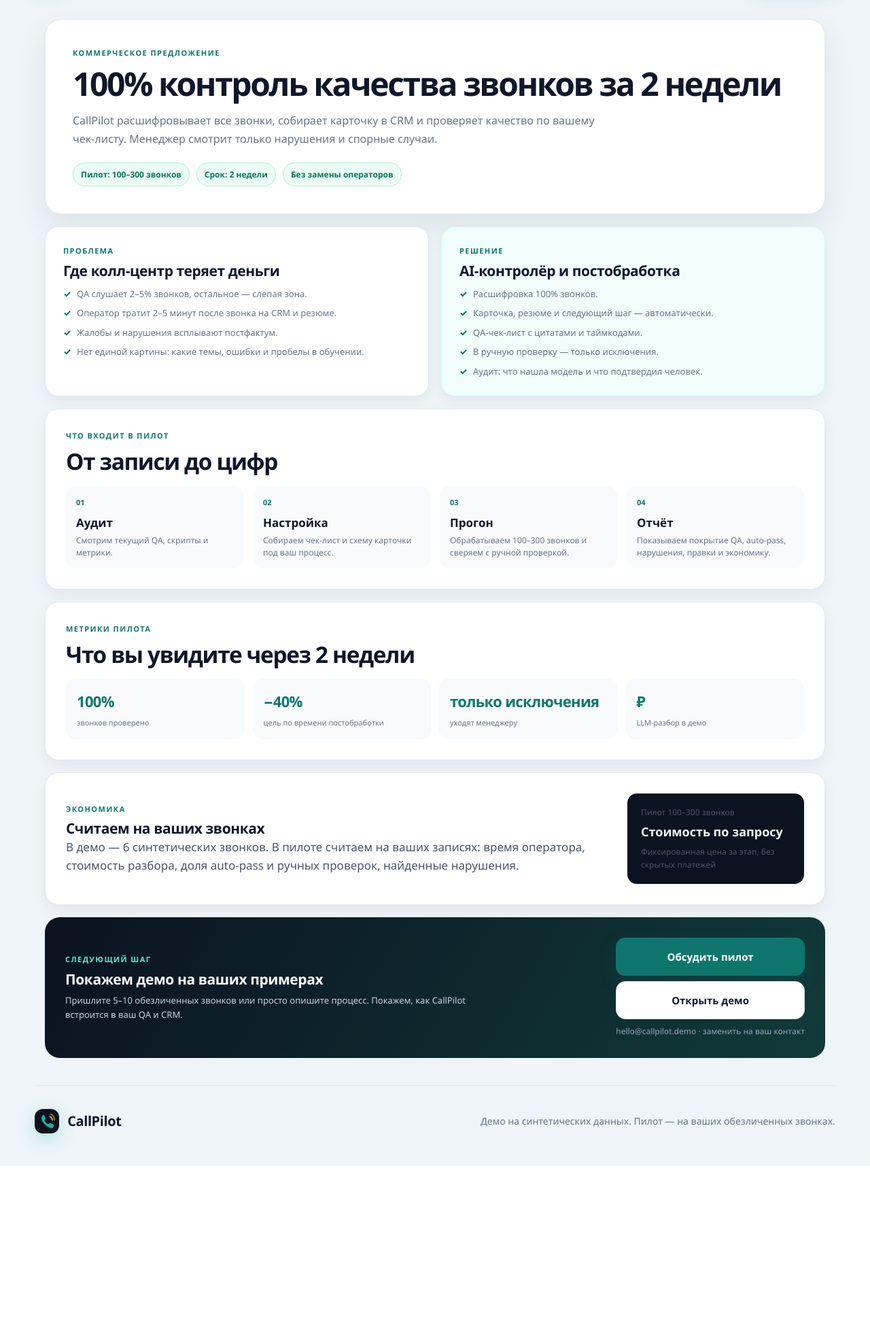
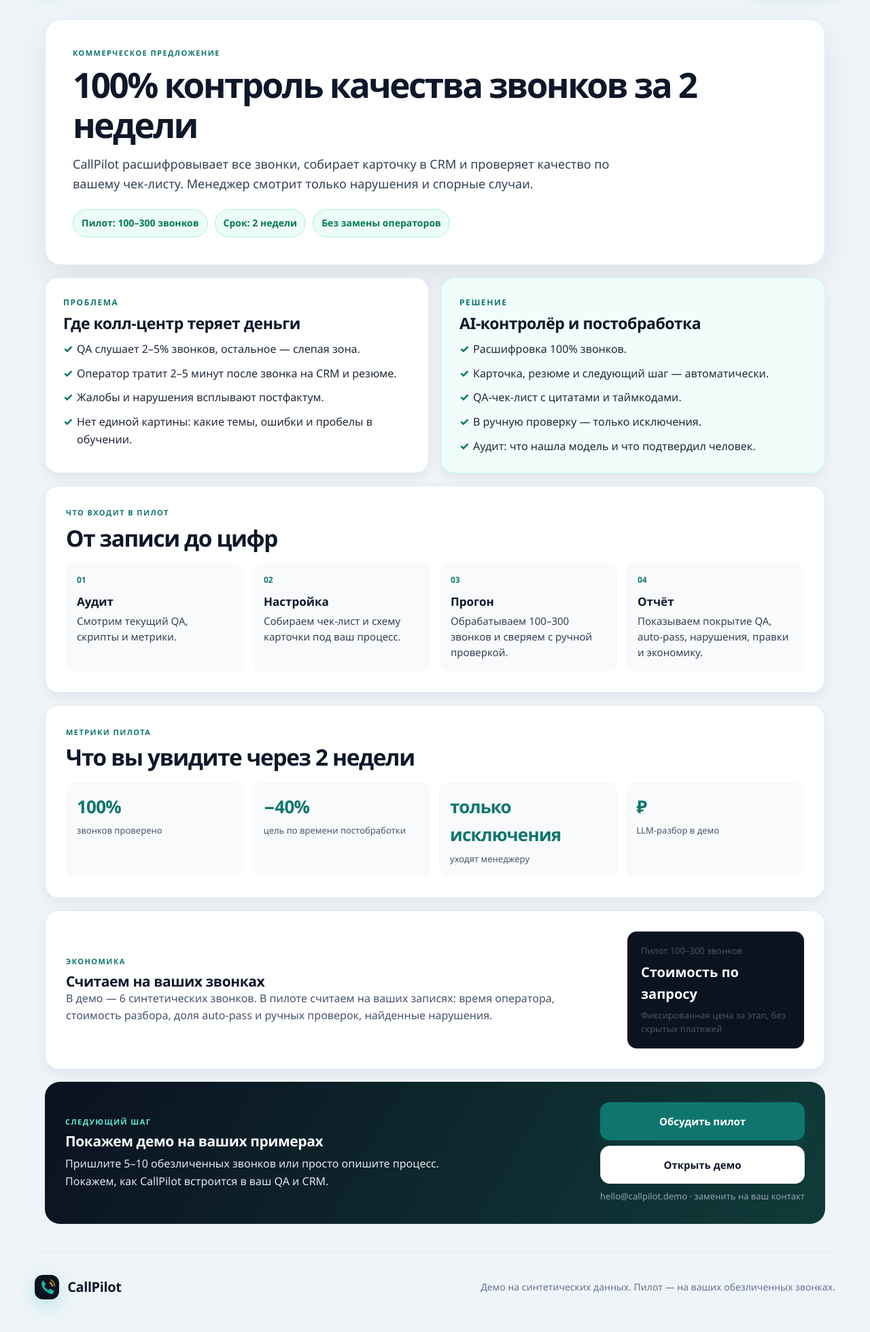
Before and after one commit to markmus11012020-max/Project-by-Lida, a Python web app: template call-center/templates/offer.html in a window 1280 px wide. Shown: the part 81-2040 px from the top of the page at 68% size. Before the commit the page ends 1796 px from the top, so only its background shows below. Run offline with Jinja, Linux system fonts and the light colour scheme; the template is opened without the code that fills it, so the values that code supplies are empty.

Commit message:
fix: apply readable typography to offer and product screens

```diff
--- a/call-center/static/style.css
+++ b/call-center/static/style.css
@@ -39,7 +39,7 @@ h1 { font-size: 30px; line-height: 1.15; letter-spacing: -.03em; }
 h2 { font-size: 21px; line-height: 1.2; letter-spacing: -.02em; }
 h3 { font-size: 16px; line-height: 1.3; }
 .muted { color: var(--muted); }
-.small { font-size: 12px; }
+.small { font-size: 13px; }
 .mono { font-family: "Cascadia Code", Consolas, monospace; font-size: 12px; word-break: break-all; }
 .eyebrow {
   text-transform: uppercase;
@@ -514,34 +514,38 @@ textarea { resize: vertical; min-height: 60px; }
 .offer-nav { position: static; }
 .offer-page { max-width: 1200px; margin: 28px auto 0; padding: 0 26px 40px; }
 .offer-hero { background: #fff; border: 1px solid var(--line); border-radius: 24px; padding: 40px; box-shadow: var(--shadow); }
-.offer-hero h1 { font-size: clamp(30px, 4vw, 48px); letter-spacing: -.05em; margin: 8px 0 14px; }
-.offer-hero .hero-lead { color: var(--muted); font-size: 16px; max-width: 780px; }
+.offer-hero h1 { font-size: clamp(32px, 4vw, 52px); letter-spacing: -.05em; margin: 8px 0 14px; }
+.offer-hero .hero-lead { color: #334155; font-size: 18px; line-height: 1.65; max-width: 820px; }
 .offer-meta { display: flex; gap: 10px; flex-wrap: wrap; margin-top: 22px; }
-.offer-meta span { background: #ecfdf5; color: #047857; border: 1px solid #a7f3d0; border-radius: 999px; padding: 7px 11px; font-size: 12px; font-weight: 700; }
+.offer-meta span { background: #ecfdf5; color: #047857; border: 1px solid #a7f3d0; border-radius: 999px; padding: 8px 12px; font-size: 14px; font-weight: 700; }
 .offer-grid { display: grid; grid-template-columns: 1fr 1fr; gap: 18px; margin-top: 18px; }
 .offer-card { background: #fff; border: 1px solid var(--line); border-radius: 20px; padding: 26px; box-shadow: var(--shadow-sm); }
 .offer-card-accent { background: #f0fdfa; border-color: #ccfbf1; }
-.offer-card h2 { margin: 6px 0 12px; }
-.check-list { list-style: none; padding: 0; margin: 0; display: flex; flex-direction: column; gap: 9px; color: var(--muted); font-size: 13px; line-height: 1.5; }
+.offer-card .eyebrow { font-size: 12px; }
+.offer-card h2 { font-size: 23px; margin: 6px 0 12px; }
+.check-list { list-style: none; padding: 0; margin: 0; display: flex; flex-direction: column; gap: 10px; color: #1f2937; font-size: 16px; font-weight: 500; line-height: 1.6; }
 .check-list li { position: relative; padding-left: 20px; }
 .check-list li::before { content: "✓"; position: absolute; left: 0; color: var(--teal-dark); font-weight: 800; }
 .offer-section { margin-top: 18px; background: #fff; border: 1px solid var(--line); border-radius: 20px; padding: 30px; box-shadow: var(--shadow-sm); }
 .offer-section .section-head { margin-bottom: 18px; }
 .offer-steps { display: grid; grid-template-columns: repeat(4, 1fr); gap: 14px; }
-.offer-steps > div { background: #f8fafc; border-radius: 14px; padding: 15px; }
-.offer-steps span { display: block; font-size: 11px; font-weight: 800; color: var(--teal-dark); margin-bottom: 8px; }
-.offer-steps strong { display: block; margin-bottom: 4px; }
-.offer-steps p { color: var(--muted); font-size: 12px; line-height: 1.45; }
+.offer-steps > div { background: #f8fafc; border-radius: 14px; padding: 16px; }
+.offer-steps span { display: block; font-size: 12px; font-weight: 800; color: var(--teal-dark); margin-bottom: 8px; }
+.offer-steps strong { display: block; font-size: 17px; margin-bottom: 4px; }
+.offer-steps p { color: #334155; font-size: 15px; line-height: 1.55; }
 .offer-metrics { display: grid; grid-template-columns: repeat(4, 1fr); gap: 12px; }
 .offer-metrics > div { background: #f8fafc; border-radius: 14px; padding: 16px; display: flex; flex-direction: column; gap: 4px; }
-.offer-metrics strong { font-size: 22px; color: var(--teal-dark); letter-spacing: -.03em; }
-.offer-metrics span { font-size: 11px; color: var(--muted); }
+.offer-metrics strong { font-size: 26px; color: var(--teal-dark); letter-spacing: -.03em; }
+.offer-metrics span { font-size: 13px; color: #475569; }
 .offer-economics { display: flex; justify-content: space-between; gap: 24px; align-items: center; }
+.offer-economics p { color: #334155; font-size: 16px; line-height: 1.6; }
 .offer-price { display: flex; flex-direction: column; gap: 5px; background: #0b1220; color: #f8fafc; border-radius: 14px; padding: 18px 20px; min-width: 260px; }
-.offer-price strong { font-size: 18px; }
+.offer-price strong { font-size: 20px; }
+.offer-price .small { font-size: 13px; color: #cbd5e1; }
 .offer-cta { margin-top: 18px; display: flex; justify-content: space-between; gap: 24px; align-items: center; background: linear-gradient(120deg, #0b1220, #103b39); color: #f8fafc; border-radius: 22px; padding: 30px; }
 .offer-cta h2 { margin: 6px 0 8px; }
-.offer-cta p { color: #cbd5e1; font-size: 13px; max-width: 620px; }
+.offer-cta p { color: #e2e8f0; font-size: 16px; line-height: 1.6; max-width: 620px; }
+.offer-page .muted { color: #475569; }
 .offer-cta .eyebrow { color: #5eead4; }
 .offer-contact { display: flex; flex-direction: column; gap: 8px; align-items: flex-start; flex: 0 0 auto; }
 .offer-contact .btn { width: 100%; }
```
Also changed, not shown: other parts of call-center/static/style.css (+22 -22 lines), call-center/DESIGN_SYSTEM.md (+13 -2 lines), 9 other files.
